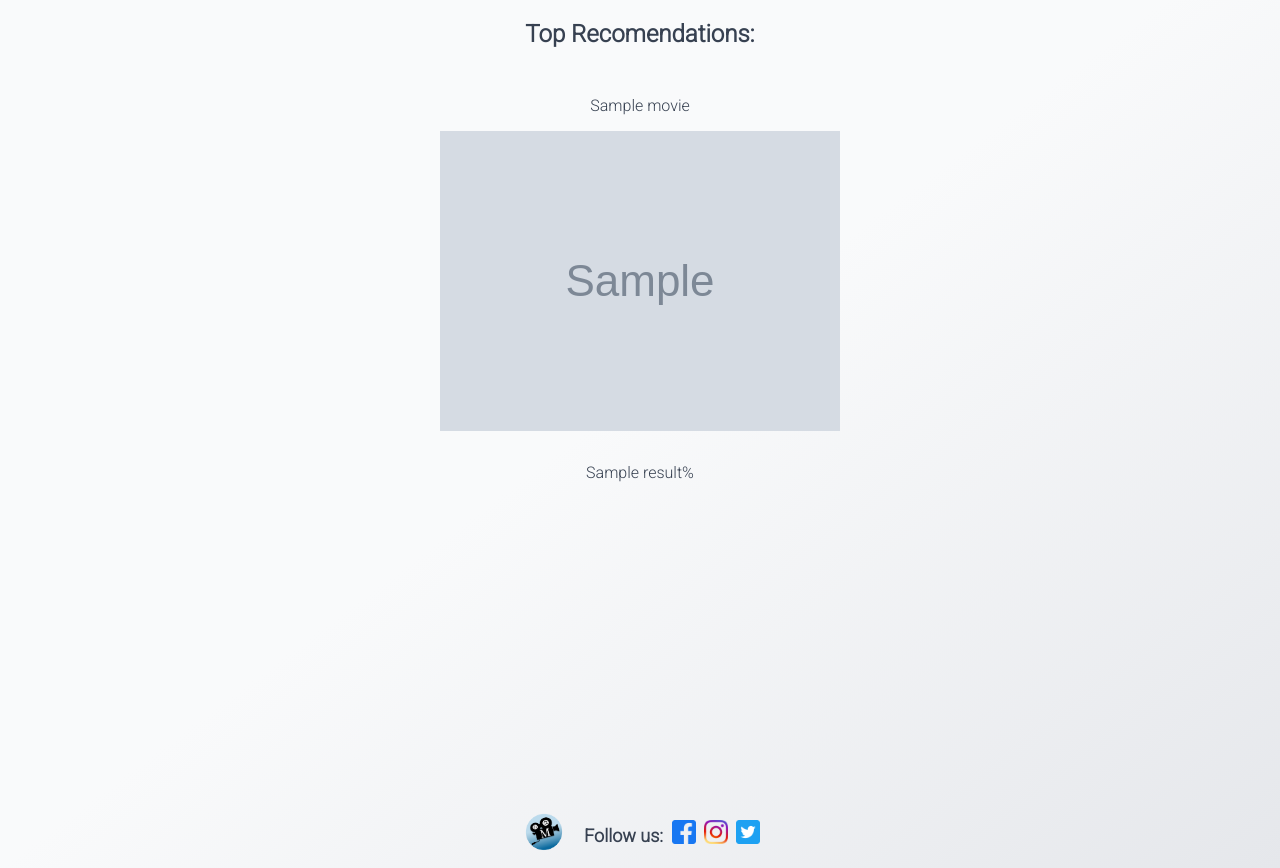
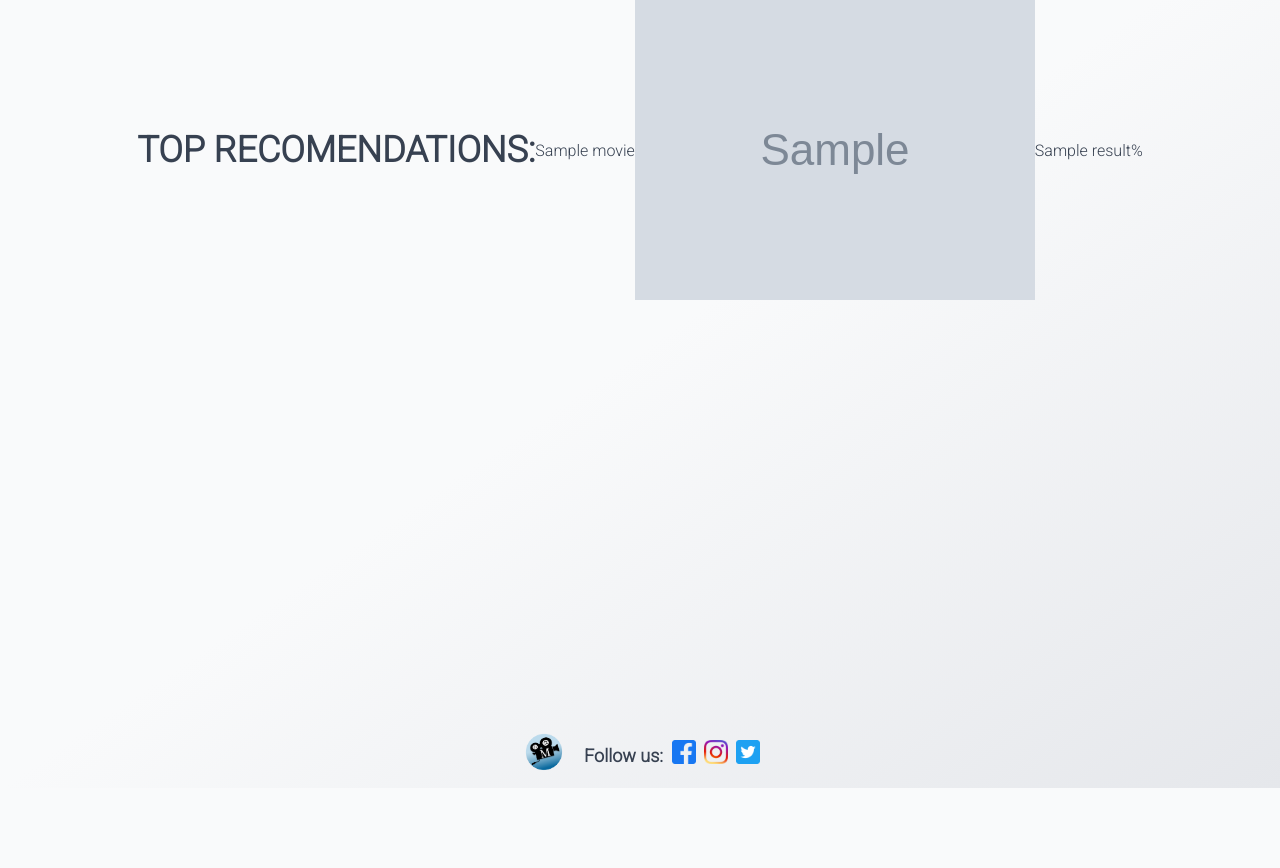
Before and after one commit to M-O-R-F-E-U-S-Z/MORFEUSZ, a Django app: template morfeusz_app/templates/morfeusz_app/recomended_movies.html in a window 1280 px wide. Shown: the part 85-953 px from the top of the page. After the commit the page ends 873 px from the top, so only its background shows below. Run offline with Django 3.2, Linux system fonts and the light colour scheme; a user stored in the database is signed in; tables that the repository leaves empty hold one stand-in row (values such as "Sample post"); the template is opened without the code that fills it: most values are stand-ins (such as "Sample title", 1, 10 or a date in 2020); grey boxes marked "Sample" are stand-in pictures; parts of the project's set-up code (start-up, migrations or seed data) failed here and were passed over.

Commit message:
Update recomended_movies.html
back to previous

```diff
--- a/morfeusz_app/templates/morfeusz_app/recomended_movies.html
+++ b/morfeusz_app/templates/morfeusz_app/recomended_movies.html
@@ -1,19 +1,10 @@
 {% extends "morfeusz_app/base.html" %} {% block content %}
-<div class="container">
-  <h2>Top Recomendations:</h2>
-  <div class="centered" style="flex-direction: column">
-    {% for movie in movies %}
-    <div style="display: block; margin: 0.75rem">
-      <p>{{ movie }}</p>
-      <img
-        style="margin-right: 1rem; margin-left: 1rem"
-        src="{{ movie.cover_url }}"
-      />
-     </div>
-      {% endfor %} {% for result in results %}
-      <p>{{ result }}%</p>
-      {% endfor %}
+<h1>TOP RECOMENDATIONS:</h1>
+<br />
 
-  </div>
-</div>
-{% endblock content %}
+{% for movie in movies %}
+<p>{{ movie }}</p>
+<img src="{{ movie.cover_url }}" />
+{% endfor %} {% for result in results %}
+<p>{{ result }}%</p>
+{% endfor %} {% endblock content %}
```
